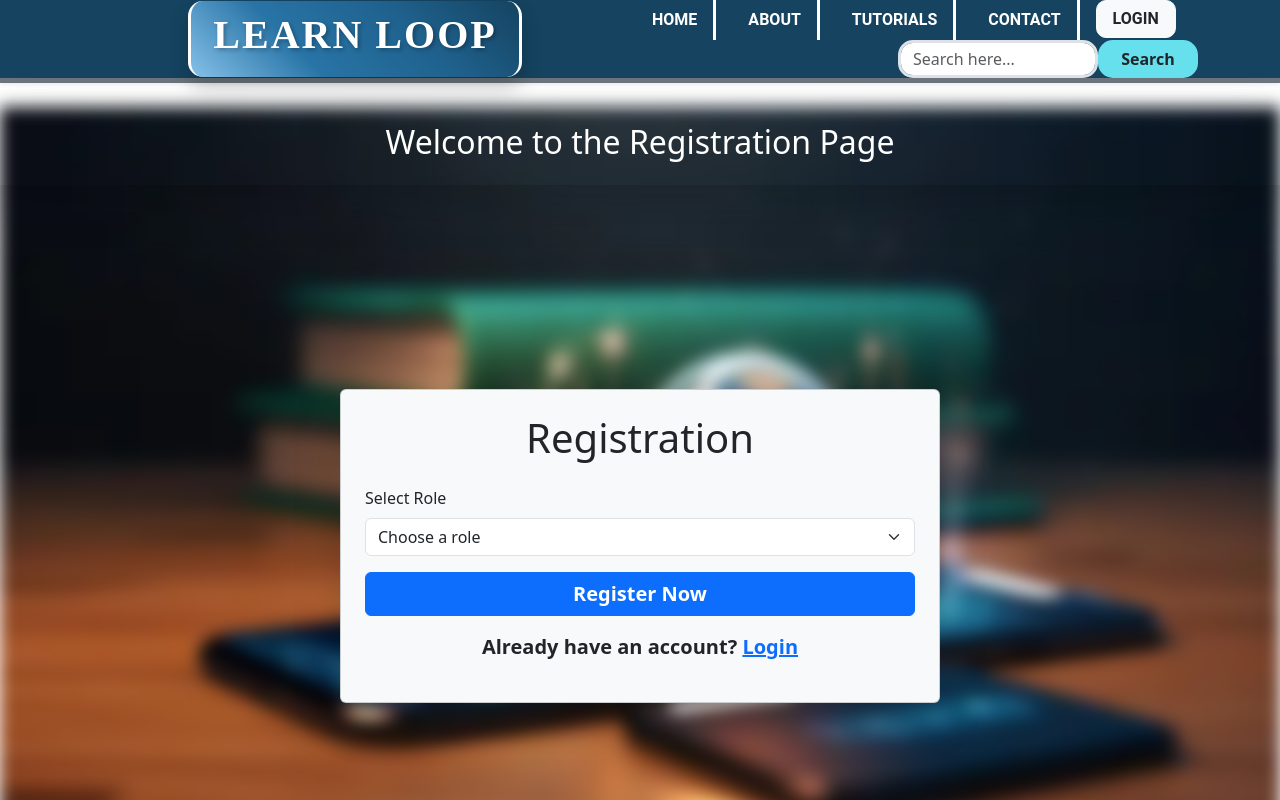
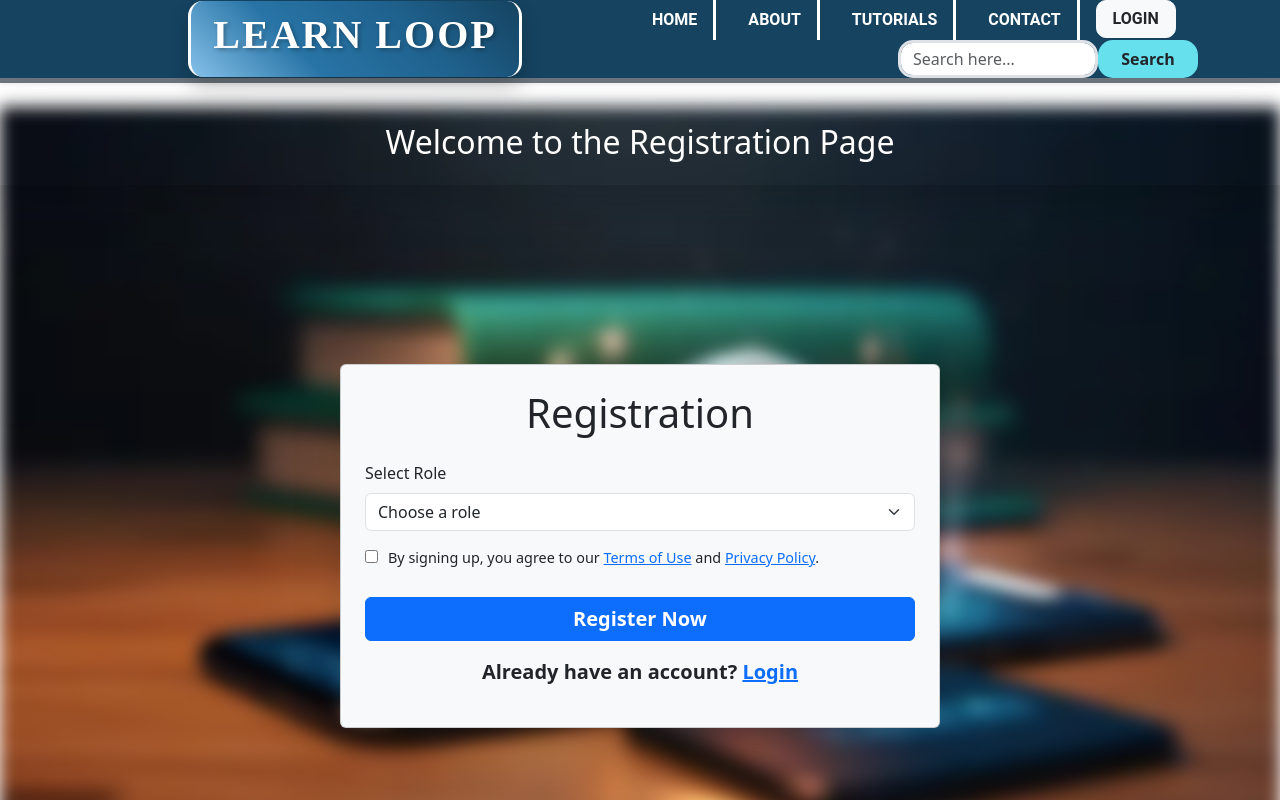
Before and after one commit to Ijaas-Fathi/Frontend, a React (Vite) app: page /registration in a window 1280 px wide. Shown: the top 800 px of the page. Built offline with nearby package versions, Linux system fonts and the light colour scheme.

Commit message:
Added Agreeing to  terms and condition

```diff
--- a/src/Pages/Registration.jsx
+++ b/src/Pages/Registration.jsx
@@ -248,6 +248,19 @@ const Registration = () => {
                 )}
               </>
             )}
+            <div style={{ marginBottom: '20px', fontSize: '0.9rem' }}>
+              <input type="checkbox" id="terms" required style={{ marginRight: '10px' }} />
+              <label htmlFor="terms">
+                By signing up, you agree to our{' '}
+                <a href="/terms" target="_blank" rel="noopener noreferrer">
+                  Terms of Use
+                </a>{' '}
+                and{' '}
+                <a href="/privacy" target="_blank" rel="noopener noreferrer">
+                  Privacy Policy
+                </a>.
+              </label>
+            </div>
 
             <button type="submit" className="btn btn-primary fs-5 w-100 fw-bold">Register Now</button>
           </form>
```
